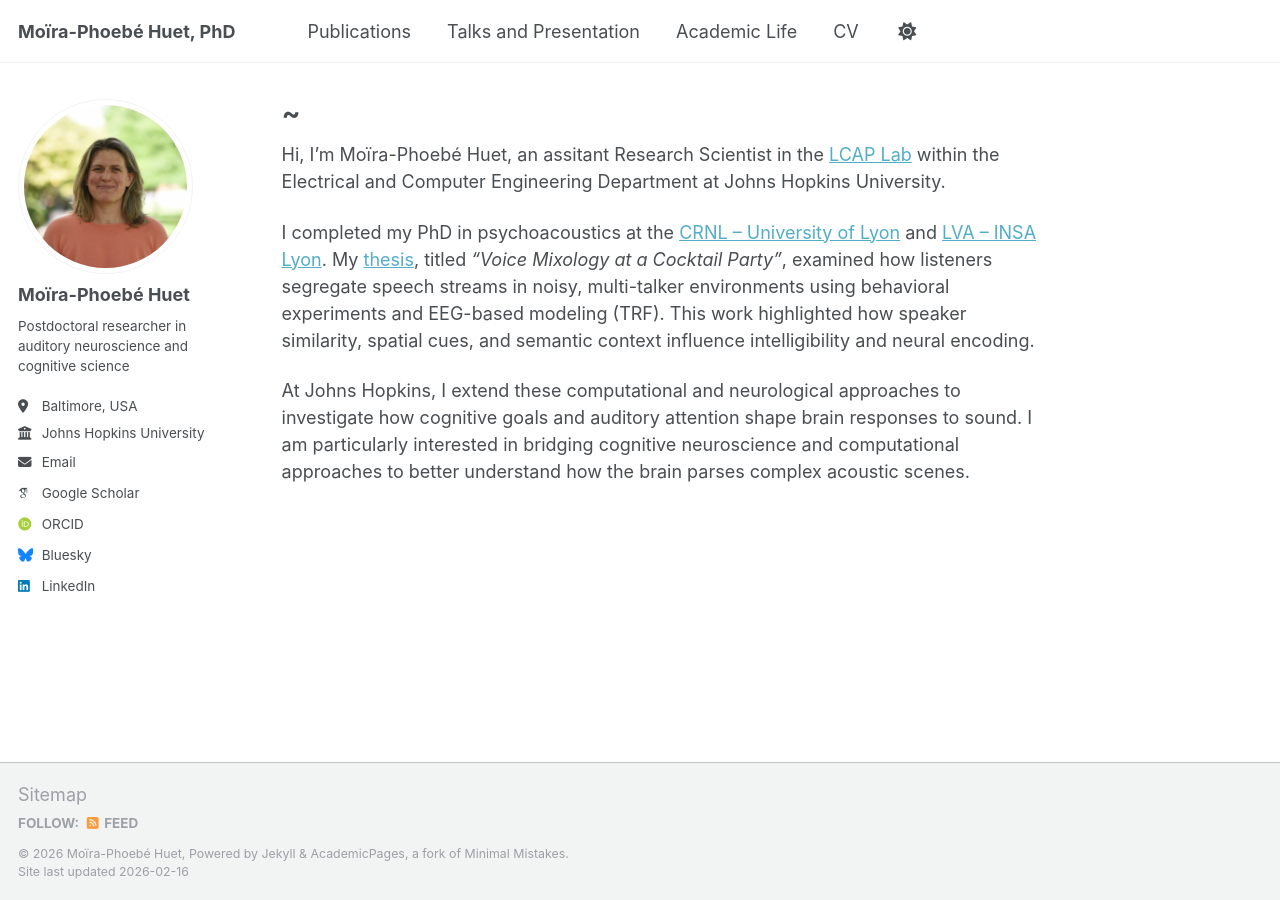
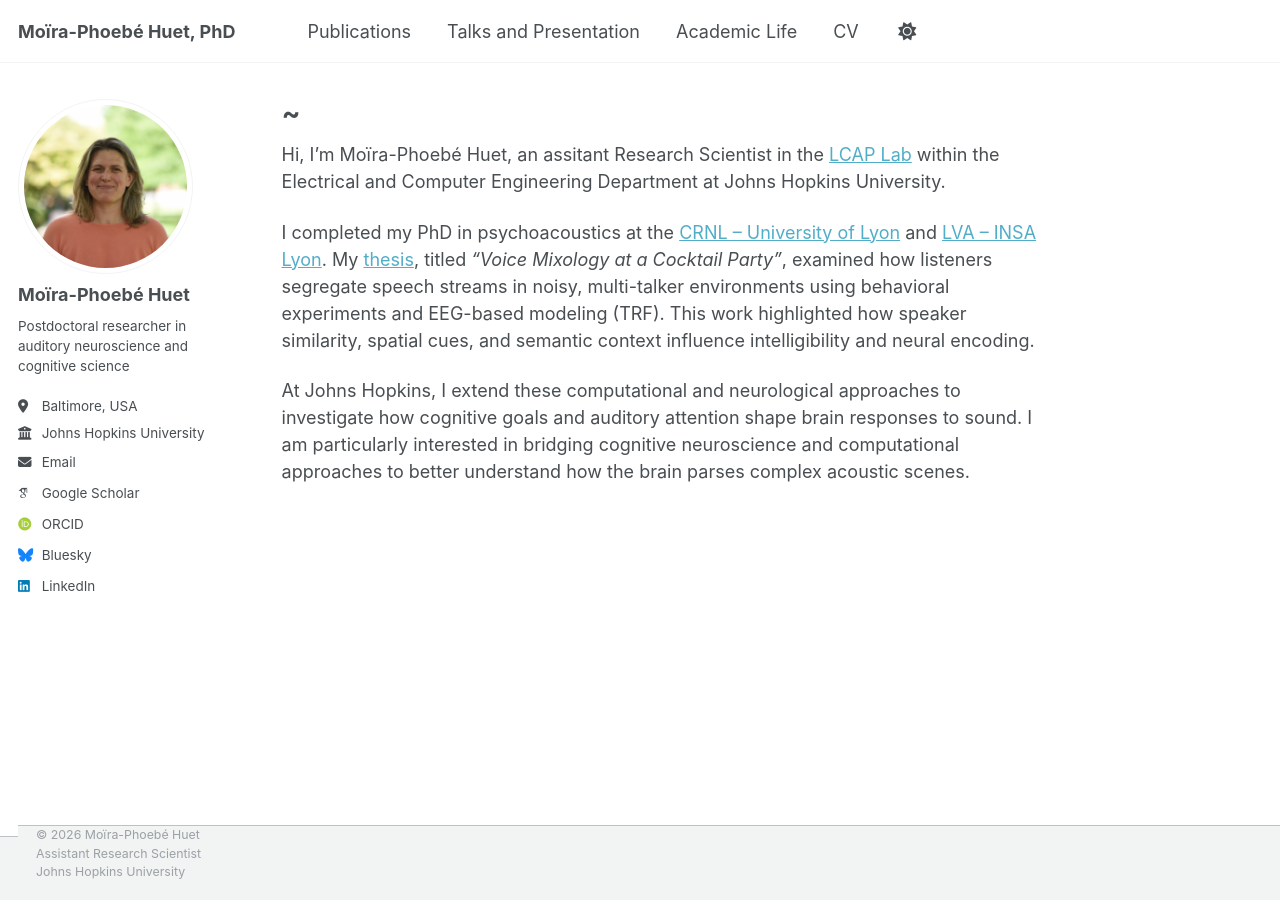
Before and after one commit to mphuet/mphuet.github.io, a Jekyll site: the page built from _pages/about.md, in a window 1280 px wide. Built offline with Jekyll 4.4.1, drawn with Linux system fonts in a browser that asks for light colours; some web fonts are replaced.

Commit message:
Update footer.html

```diff
--- a/_includes/footer.html
+++ b/_includes/footer.html
@@ -1,25 +1,7 @@
-{% include base_path %}
-
-{% if site.author.github or site.author.bitbucket or site.atom_feed.hide != true %}
-<div class="page__footer-follow">
-  <ul class="social-icons">
-    {% if site.data.ui-text[site.locale].follow_label %}
-      <li><strong>{{ site.data.ui-text[site.locale].follow_label }}</strong></li>
-    {% endif %}
-    {% if site.author.github %}
-      <li><a href="http://github.com/{{ site.author.github }}"><i class="fab fa-github" aria-hidden="true"></i> GitHub</a></li>
-    {% endif %}
-    {% if site.author.bitbucket %}
-      <li><a href="http://bitbucket.org/{{ site.author.bitbucket }}"><i class="fab fa-bitbucket" aria-hidden="true"></i> Bitbucket</a></li>
-    {% endif %}
-    {% if site.atom_feed.hide != true %}
-    <li><a href="{% if site.atom_feed.path %}{{ site.atom_feed.path }}{% else %}{{ base_path }}/feed.xml{% endif %}"><i class="fa fa-fw fa-rss-square" aria-hidden="true"></i> {{ site.data.ui-text[site.locale].feed_label | default: "Feed" }}</a></li>
-    {% endif %}
-  </ul>
-</div>
-{% endif %}
-
-<div class="page__footer-copyright">
-  &copy; {{ site.time | date: '%Y' }} {{ site.name | default: site.title }}, {{ site.data.ui-text[site.locale].powered_by | default: "Powered by" }} <a href="http://jekyllrb.com" rel="nofollow">Jekyll</a> &amp; <a href="https://github.com/academicpages/academicpages.github.io">AcademicPages</a>, a fork of <a href="https://mademistakes.com/work/minimal-mistakes-jekyll-theme/" rel="nofollow">Minimal Mistakes</a>.<br />
-  Site last updated {{ "now" | date: '%Y-%m-%d' %}}
-</div>
+<footer class="page__footer">
+  <div class="page__footer-copyright">
+    © 2026 Moïra-Phoebé Huet<br>
+    Assistant Research Scientist<br>
+    Johns Hopkins University
+  </div>
+</footer>
```
